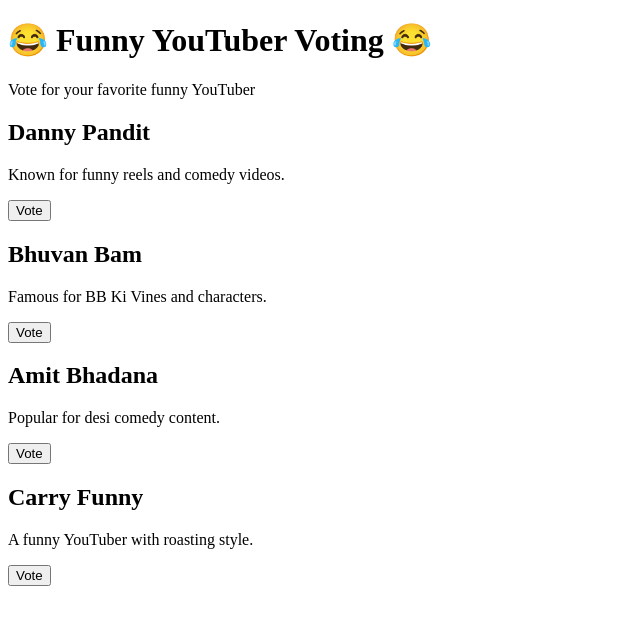
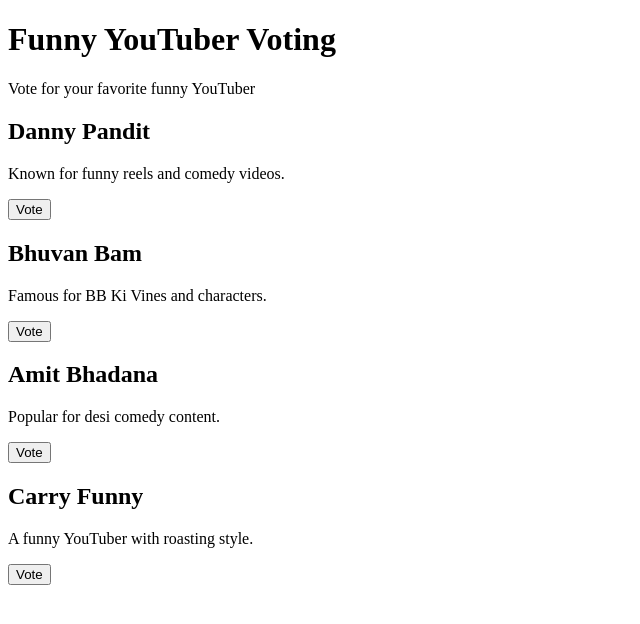
Before and after one commit to shraddha24-smc/s3-cloudfront-website, a plain HTML site: page index.html in a window 1280 px wide. Shown: the whole page, without its empty margins (0-640 px from the left). Drawn offline with Linux system fonts and the light colour scheme.

Commit message:
Update index.html

```diff
--- a/index.html
+++ b/index.html
@@ -6,7 +6,7 @@
 </head>
 <body>
 
-    <h1>😂 Funny YouTuber Voting 😂</h1>
+    <h1> Funny YouTuber Voting </h1>
     <p class="tagline">Vote for your favorite funny YouTuber</p>
 
     <div class="container">
```
